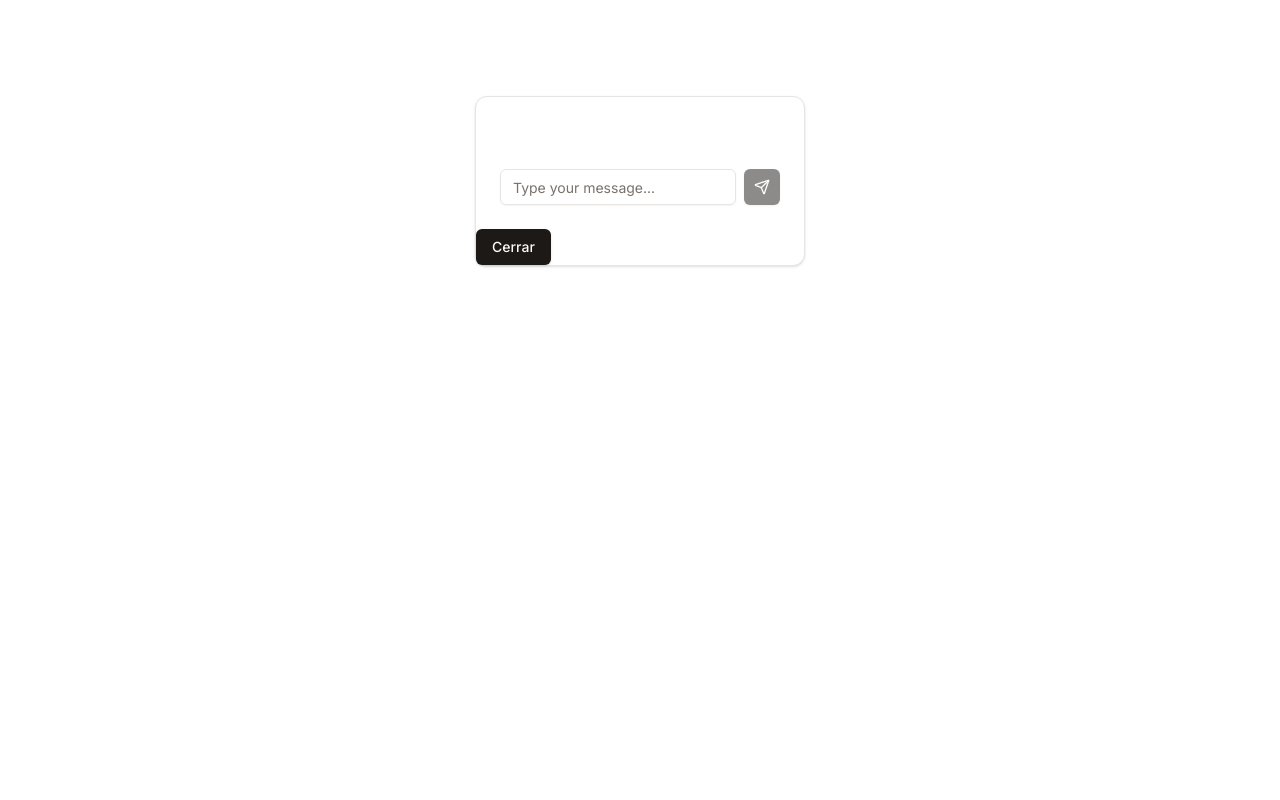
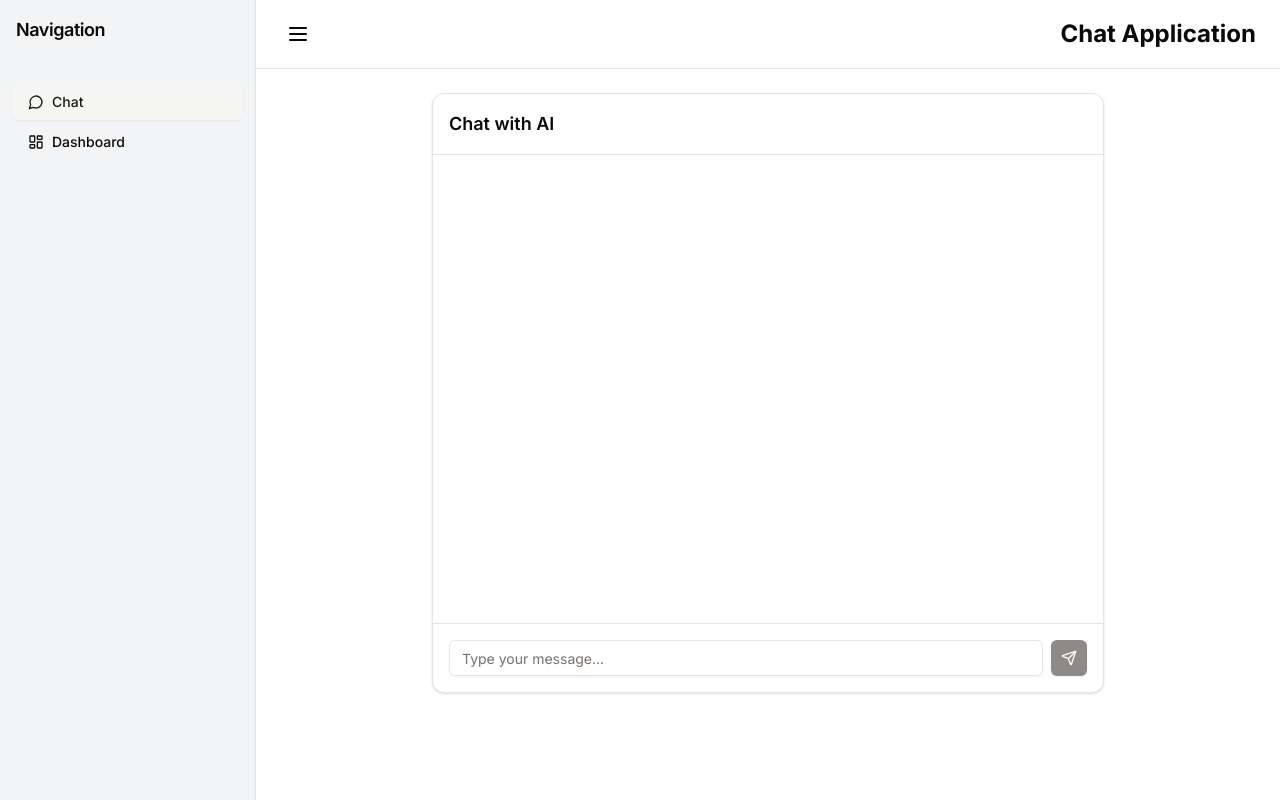
Before and after one commit to kevinArgueta96/legal-ai, a Next.js app: page / in a window 1280 px wide. Built offline with nearby package versions, Linux system fonts and the light colour scheme.

Commit message:
Adding UI

```diff
--- a/package.json
+++ b/package.json
@@ -18,8 +18,10 @@
     "@radix-ui/react-avatar": "^1.1.0",
     "@radix-ui/react-dialog": "^1.1.1",
     "@radix-ui/react-icons": "^1.3.0",
+    "@radix-ui/react-scroll-area": "^1.1.0",
     "@radix-ui/react-slot": "^1.1.0",
     "@radix-ui/react-tooltip": "^1.1.2",
+    "@supabase/supabase-js": "^2.45.4",
     "ai": "^3.3.0",
     "class-variance-authority": "^0.7.0",
     "clsx": "^2.1.1",
--- /dev/null
+++ b/src/app/dashboard/page.tsx
@@ -0,0 +1,17 @@
+import { MainLayout } from "@/components/layouts/main-layout"
+
+export default function DashboardPage() {
+  return (
+    <MainLayout>
+      <div className="flex flex-col h-screen">
+        <header className="flex items-center justify-between px-6 py-4 border-b">
+          <h1 className="text-2xl font-bold">Dashboard</h1>
+        </header>
+        <main className="flex-1 overflow-auto p-6">
+          <h2 className="text-xl font-semibold mb-4">Welcome to your Dashboard</h2>
+          <p>This is a placeholder for your dashboard content.</p>
+        </main>
+      </div>
+    </MainLayout>
+  )
+}
--- a/src/app/page.tsx
+++ b/src/app/page.tsx
@@ -1,12 +1,11 @@
-
-import { CardsChat } from "@/components/ui/chat"; // Asegúrate de que la ruta sea correcta
+//import { CardsChat } from "@/components/ui/chat"; // Asegúrate de que la ruta sea correcta
+import { MainLayout } from "@/components/layouts/main-layout"
+import { ChatLayout } from "@/components/layouts/chat-layout"
 
 export default function Home() {
   return (
-    <main className="flex min-h-screen flex-col items-center justify-between p-24">
-      <div>
-        <CardsChat></CardsChat>
-      </div>
-    </main>
-  );
+    <MainLayout>
+      <ChatLayout />
+    </MainLayout>
+  )
 }
--- /dev/null
+++ b/src/components/chat/chat.tsx
@@ -0,0 +1,101 @@
+"use client";
+
+import * as React from "react";
+import { Send, User, Bot } from "lucide-react";
+import { useChat } from "ai/react";
+import { cn } from "@/lib/utils";
+import { Button } from "@/components/ui/button";
+import {
+  Card,
+  CardContent,
+  CardFooter,
+  CardHeader,
+} from "@/components/ui/card";
+import { Input } from "@/components/ui/input";
+import { ScrollArea } from "@/components/ui/scroll-area";
+import { Avatar, AvatarFallback, AvatarImage } from "@/components/ui/avatar";
+
+export function CardsChat() {
+  const { messages, input, handleInputChange, handleSubmit } = useChat({
+    api: 'api/langchain-pinecone',
+    onError: (e) => {
+      console.error(e);
+      alert("There was an error executing the chatbot.");
+    }
+  });
+
+  const inputLength = input.trim().length;
+  const scrollAreaRef = React.useRef<HTMLDivElement>(null);
+
+  React.useEffect(() => {
+    if (scrollAreaRef.current) {
+      scrollAreaRef.current.scrollTop = scrollAreaRef.current.scrollHeight;
+    }
+  }, [messages]);
+
+  return (
+    <Card className="w-full max-w-2xl mx-auto h-[600px] flex flex-col">
+      <CardHeader className="flex flex-row items-center justify-between p-4 border-b">
+        <h2 className="text-lg font-semibold">Chat with AI</h2>
+      </CardHeader>
+      <CardContent className="flex-grow p-0">
+        <ScrollArea className="h-full" ref={scrollAreaRef}>
+          <div className="space-y-4 p-4">
+            {messages.map((m) => (
+              <div
+                key={m.id}
+                className={cn(
+                  "flex items-start space-x-2 transition-all duration-300 ease-in-out",
+                  m.role === "user" ? "justify-end" : "justify-start"
+                )}
+              >
+                {m.role !== "user" && (
+                  <Avatar>
+                    <AvatarFallback><Bot size={24} /></AvatarFallback>
+                  </Avatar>
+                )}
+                <div
+                  className={cn(
+                    "flex flex-col space-y-2 max-w-[75%] rounded-lg px-3 py-2 text-sm",
+                    m.role === "user"
+                      ? "bg-primary text-primary-foreground"
+                      : "bg-muted"
+                  )}
+                >
+                  <span className="font-semibold">
+                    {m.role === "user" ? "You" : "AI"}
+                  </span>
+                  <p>{m.content}</p>
+                </div>
+                {m.role === "user" && (
+                  <Avatar>
+                    <AvatarFallback><User size={24} /></AvatarFallback>
+                  </Avatar>
+                )}
+              </div>
+            ))}
+          </div>
+        </ScrollArea>
+      </CardContent>
+      <CardFooter className="p-4 border-t">
+        <form
+          onSubmit={handleSubmit}
+          className="flex w-full items-center space-x-2"
+        >
+          <Input
+            id="message"
+            placeholder="Type your message..."
+            className="flex-1"
+            autoComplete="off"
+            value={input}
+            onChange={handleInputChange}
+          />
+          <Button type="submit" size="icon" disabled={inputLength === 0}>
+            <Send className="h-4 w-4" />
+            <span className="sr-only">Send</span>
+          </Button>
+        </form>
+      </CardFooter>
+    </Card>
+  );
+}
--- /dev/null
+++ b/src/components/layouts/chat-layout.tsx
@@ -0,0 +1,52 @@
+"use client";
+
+import * as React from "react";
+import { Send } from "lucide-react";
+import { useChat } from "ai/react";
+import { cn } from "@/lib/utils";
+import { Button } from "@/components/ui/button";
+import {
+  Card,
+  CardContent,
+  CardFooter,
+  CardHeader,
+} from "@/components/ui/card";
+import { Input } from "@/components/ui/input";
+import { ScrollArea } from "@/components/ui/scroll-area";
+import { CardsChat } from "@/components/chat/chat";
+
+export function ChatLayout() {
+  const { messages, input, handleInputChange, handleSubmit } = useChat({
+    api: "api/langchain-pinecone",
+    onError: (e) => {
+      console.error(e);
+      alert("There was an error executing the chatbot.");
+    },
+  });
+
+  const inputLength = input.trim().length;
+  const scrollAreaRef = React.useRef<HTMLDivElement>(null);
+  const lastMessageRef = React.useRef<HTMLDivElement>(null);
+  const [newMessageCount, setNewMessageCount] = React.useState(0);
+
+  React.useEffect(() => {
+    if (lastMessageRef.current) {
+      lastMessageRef.current.scrollIntoView({ behavior: "smooth" });
+    }
+    setNewMessageCount((prevCount) => prevCount + 1);
+  }, [messages]);
+
+  React.useEffect(() => {
+    const timer = setTimeout(() => {
+      setNewMessageCount(0);
+    }, 2000);
+
+    return () => clearTimeout(timer);
+  }, [newMessageCount]);
+
+  return (
+    <div className="flex flex-col h-screen">
+      <CardsChat />
+    </div>
+  );
+}
--- /dev/null
+++ b/src/components/layouts/main-layout.tsx
@@ -0,0 +1,77 @@
+'use client'
+
+import * as React from "react"
+import Link from "next/link"
+import { usePathname } from "next/navigation"
+import { cn } from "@/lib/utils"
+import { Button } from "@/components/ui/button"
+import { ScrollArea } from "@/components/ui/scroll-area"
+import { MessageCircle, LayoutDashboard, Menu, X } from "lucide-react"
+
+export function MainLayout({ children }: { children: React.ReactNode }) {
+  const pathname = usePathname()
+  const [sidebarOpen, setSidebarOpen] = React.useState(true)
+
+  const toggleSidebar = () => setSidebarOpen(!sidebarOpen)
+
+  return (
+    <div className="flex h-screen">
+      {/* Sidebar */}
+      <div
+        className={cn(
+          "fixed inset-y-0 left-0 z-50 w-64 transform transition-transform duration-300 ease-in-out bg-gray-100 border-r",
+          sidebarOpen ? "translate-x-0" : "-translate-x-full"
+        )}
+      >
+        <div className="flex justify-between items-center p-4">
+          <h2 className="text-lg font-semibold tracking-tight">Navigation</h2>
+          <Button variant="ghost" size="icon" onClick={toggleSidebar} className="md:hidden">
+            <X className="h-4 w-4" />
+            <span className="sr-only">Close sidebar</span>
+          </Button>
+        </div>
+        <ScrollArea className="flex-1">
+          <div className="space-y-4 py-4">
+            <div className="px-3 py-2">
+              <div className="space-y-1">
+                <Button
+                  asChild
+                  variant={pathname === "/" ? "secondary" : "ghost"}
+                  className="w-full justify-start"
+                >
+                  <Link href="/">
+                    <MessageCircle className="mr-2 h-4 w-4" />
+                    Chat
+                  </Link>
+                </Button>
+                <Button
+                  asChild
+                  variant={pathname === "/dashboard" ? "secondary" : "ghost"}
+                  className="w-full justify-start"
+                >
+                  <Link href="/dashboard">
+                    <LayoutDashboard className="mr-2 h-4 w-4" />
+                    Dashboard
+                  </Link>
+                </Button>
+              </div>
+            </div>
+          </div>
+        </ScrollArea>
+      </div>
+
+      {/* Main content */}
+      <div className={cn("flex-1 overflow-hidden", sidebarOpen ? "md:ml-64" : "")}>
+        <header className="flex items-center justify-between px-6 py-4 border-b">
+          <Button variant="ghost" size="icon" onClick={toggleSidebar} aria-label="Toggle sidebar">
+            <Menu className="h-6 w-6" />
+          </Button>
+          <h1 className="text-2xl font-bold">
+            {pathname === "/" ? "Chat Application" : "Dashboard"}
+          </h1>
+        </header>
+        <main className="p-6">{children}</main>
+      </div>
+    </div>
+  )
+}
--- /dev/null
+++ b/src/components/ui/scroll-area.tsx
@@ -0,0 +1,48 @@
+"use client"
+
+import * as React from "react"
+import * as ScrollAreaPrimitive from "@radix-ui/react-scroll-area"
+
+import { cn } from "@/lib/utils"
+
+const ScrollArea = React.forwardRef<
+  React.ElementRef<typeof ScrollAreaPrimitive.Root>,
+  React.ComponentPropsWithoutRef<typeof ScrollAreaPrimitive.Root>
+>(({ className, children, ...props }, ref) => (
+  <ScrollAreaPrimitive.Root
+    ref={ref}
+    className={cn("relative overflow-hidden", className)}
+    {...props}
+  >
+    <ScrollAreaPrimitive.Viewport className="h-full w-full rounded-[inherit]">
+      {children}
+    </ScrollAreaPrimitive.Viewport>
+    <ScrollBar />
+    <ScrollAreaPrimitive.Corner />
+  </ScrollAreaPrimitive.Root>
+))
+ScrollArea.displayName = ScrollAreaPrimitive.Root.displayName
+
+const ScrollBar = React.forwardRef<
+  React.ElementRef<typeof ScrollAreaPrimitive.ScrollAreaScrollbar>,
+  React.ComponentPropsWithoutRef<typeof ScrollAreaPrimitive.ScrollAreaScrollbar>
+>(({ className, orientation = "vertical", ...props }, ref) => (
+  <ScrollAreaPrimitive.ScrollAreaScrollbar
+    ref={ref}
+    orientation={orientation}
+    className={cn(
+      "flex touch-none select-none transition-colors",
+      orientation === "vertical" &&
+        "h-full w-2.5 border-l border-l-transparent p-[1px]",
+      orientation === "horizontal" &&
+        "h-2.5 flex-col border-t border-t-transparent p-[1px]",
+      className
+    )}
+    {...props}
+  >
+    <ScrollAreaPrimitive.ScrollAreaThumb className="relative flex-1 rounded-full bg-border" />
+  </ScrollAreaPrimitive.ScrollAreaScrollbar>
+))
+ScrollBar.displayName = ScrollAreaPrimitive.ScrollAreaScrollbar.displayName
+
+export { ScrollArea, ScrollBar }
```
Also changed, not shown: 1 other file (tests, documents, lock files or other folders).
